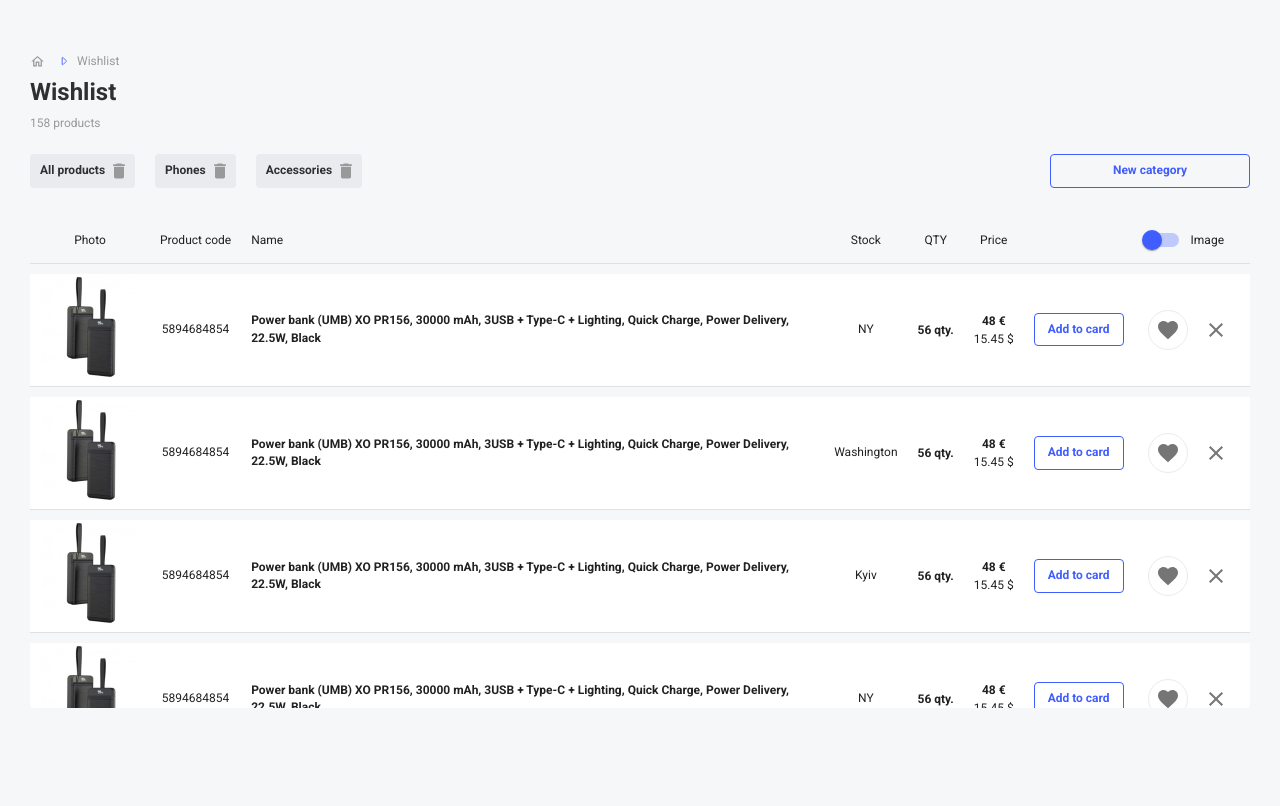
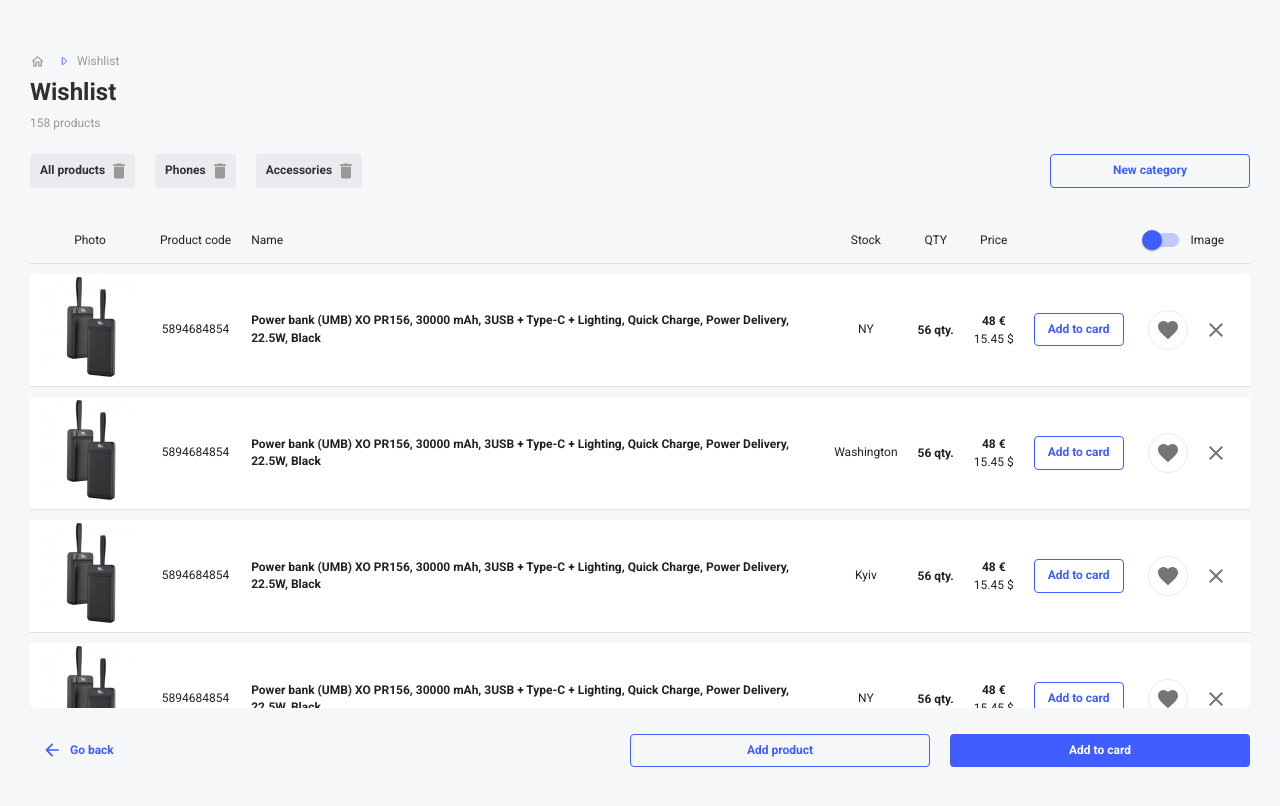
Before and after one commit to YevhenOnufrii/lifesoft-ta, a React (Vite) app: page / in a window 1280 px wide. Shown: the top 806 px of the page. Built offline with nearby package versions, Linux system fonts and the light colour scheme.

Commit message:
added: goBack btn, addBtns

```diff
--- a/src/components/Wishlist/Wishlist.tsx
+++ b/src/components/Wishlist/Wishlist.tsx
@@ -8,6 +8,8 @@
 
 import image from '../../assets/powerBank.jpg'
 import useWishList from './parts/useWishlist'
+
+import ArrowBackIcon from '@mui/icons-material/ArrowBack'
 
 const Wishlist: FC = () => {
   const {
@@ -63,6 +65,21 @@
       />
 
       <ProductsList image={image} data={data} setData={setData} />
+
+      <Stack direction={'row'} justifyContent={'space-between'} flexWrap={'wrap'}>
+        <Button variant="goBack" startIcon={<ArrowBackIcon color="secondary" />}>
+          Go back
+        </Button>
+
+        <Stack direction={'row'} spacing={2.5}>
+          <Button variant="outlined" sx={{ width: '300px' }}>
+            Add product
+          </Button>
+          <Button variant="contained" sx={{ width: '300px' }}>
+            Add to card
+          </Button>
+        </Stack>
+      </Stack>
     </Container>
   )
 }
--- a/src/components/Wishlist/parts/ProductsList.tsx
+++ b/src/components/Wishlist/parts/ProductsList.tsx
@@ -11,8 +11,8 @@
 } from '@mui/material'
 import { FC, useState } from 'react'
 
+import { Data } from '../../../types'
 import ProductCard from './ProductCard'
-import { Data } from '../../../types'
 
 type ProductsListProps = {
   data: Data
@@ -26,12 +26,10 @@
   const handleChangeDense = () => {
     setDense(!dense)
   }
-
   const deleteProduct = (id: number) => {
     const updateData = data.filter(product => product.id !== id)
     setData([...updateData])
   }
-
   const addFavorite = (id: number) => {
     const manageList = data.reduce((acc, prod) => {
       if (prod.id === id) {
@@ -53,6 +51,7 @@
         overflow: 'hidden',
         boxShadow: 'none',
         bgcolor: 'transparent',
+        marginBottom: '26px',
       }}
     >
       <TableContainer sx={{ maxHeight: '500px' }}>
--- a/src/theme/themed-components/button.modifier.ts
+++ b/src/theme/themed-components/button.modifier.ts
@@ -4,6 +4,7 @@
   interface ButtonPropsVariantOverrides {
     category: true
     add: true
+    goBack: true
   }
 }
 
@@ -42,11 +43,35 @@
           backgroundColor: palette.secondary.main,
           color: palette.common.white,
           opacity: 0.5,
+          boxShadow:
+            '0px 2px 4px -1px rgba(0,0,0,0.2),0px 4px 5px 0px rgba(0,0,0,0.14),0px 1px 10px 0px rgba(0,0,0,0.12)',
         },
         '&:active': {
           backgroundColor: palette.secondary.main,
           color: palette.common.white,
           opacity: 1,
+          boxShadow:
+            '0px 5px 5px -3px rgba(0,0,0,0.2),0px 8px 10px 1px rgba(0,0,0,0.14),0px 3px 14px 2px rgba(0,0,0,0.12)',
+        },
+      }),
+    },
+    {
+      props: { variant: 'contained' },
+      style: ({ theme: { palette } }) => ({
+        backgroundColor: palette.secondary.main,
+        color: palette.common.white,
+        padding: '8px 13px',
+        boxShadow: 'none',
+      }),
+    },
+    {
+      props: { variant: 'goBack' },
+      style: ({ theme }) => ({
+        border: 'none',
+        color: theme.palette.secondary.main,
+
+        '&:hover': {
+          backgroundColor: 'transparent',
         },
       }),
     },
```
